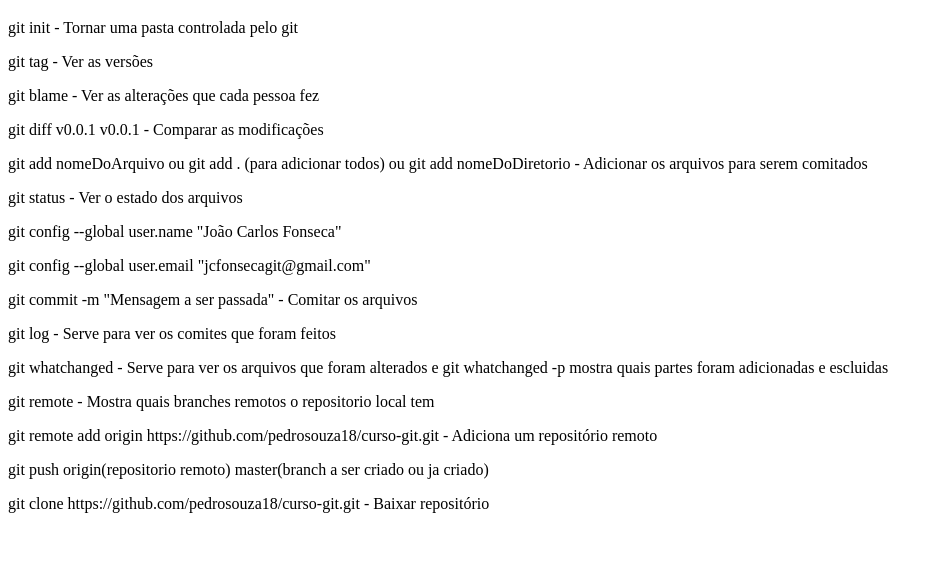
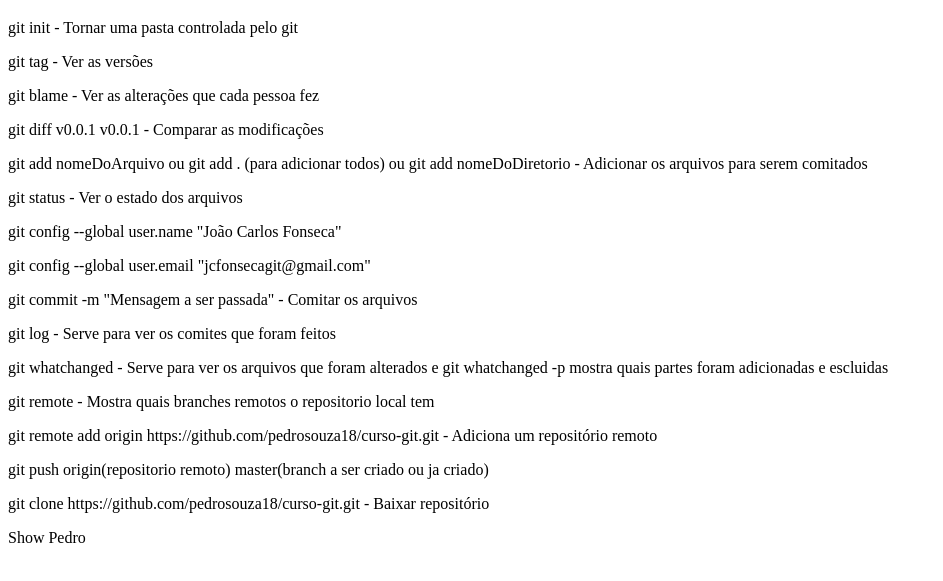
Before and after one commit to pedrosouza18/curso-git, a plain HTML site: page index.html in a window 1280 px wide. Shown: the part 61-642 px from the top of the page, without its empty margins (0-943 px from the left). Drawn offline with Linux system fonts and the light colour scheme.

Commit message:
Adicionado um paragrafo

```diff
--- a/index.html
+++ b/index.html
@@ -20,5 +20,6 @@
 	<p>git remote add origin https://github.com/pedrosouza18/curso-git.git - Adiciona um repositório remoto</p>
 	<p>git push origin(repositorio remoto) master(branch a ser criado ou ja criado)</p>
 	<p>git clone https://github.com/pedrosouza18/curso-git.git - Baixar repositório</p>
+	<p>Show Pedro</p>
 </body>
 </html>
```
Also changed, not shown: 1 other file.
